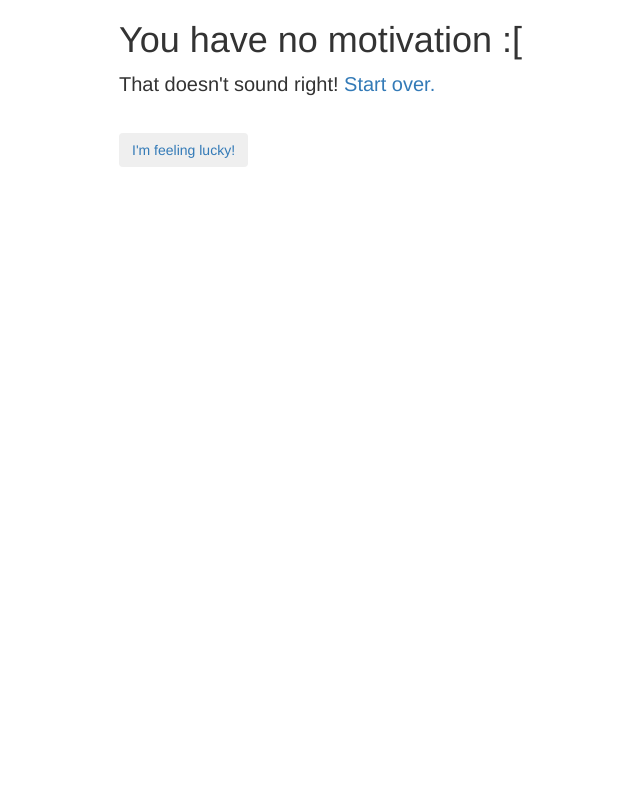
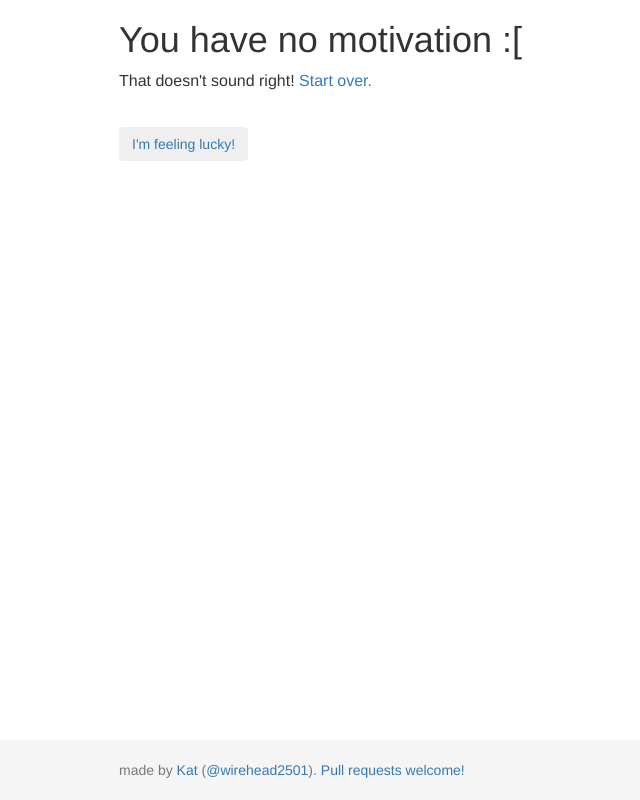
Before and after one commit to codebykat/ulterior, a Flask app: template ulterior/templates/motive.html in a window 1280 px wide. Shown: the whole page, without its empty margins (196-836 px from the left). Run offline with Flask 2, Linux system fonts and the light colour scheme; the template is opened without the code that fills it, so the values that code supplies are empty; some libraries are stand-ins or nearby versions.

Commit message:
added footer

```diff
--- a/ulterior/static/style.css
+++ b/ulterior/static/style.css
@@ -1,11 +1,35 @@
+/* http://getbootstrap.com/examples/sticky-footer/ */
+html,
 body {
-  font-size: 2em;
+  height: 100%;
+  /* The html and body elements cannot have any padding or margin. */
+}
+
+/* Wrapper for page content to push down footer */
+#wrap {
+  font-size: 16px;
+  min-height: 100%;
+  height: auto;
+  /* Negative indent footer by its height */
+  margin: 0 auto -60px;
+  /* Pad bottom by footer height */
+  padding: 0 0 80px;
+}
+
+/* Set the fixed height of the footer here */
+#footer {
+  height: 60px;
+  background-color: #f5f5f5;
 }
 
 .container {
   width: auto;
   max-width: 680px;
   padding: 0 15px;
+}
+
+.container .credit {
+  margin: 20px 0;
 }
 
 .motivation {
--- a/ulterior/templates/base.html
+++ b/ulterior/templates/base.html
@@ -33,8 +33,17 @@
 
 	</div>
 
-	<!-- jQuery (necessary for Bootstrap's JavaScript plugins) -->
-	<script src="https://code.jquery.com/jquery.js"></script>
+	<div id="footer">
+		<div class="container">
+			<p class="text-muted credit">
+				made by <a href="http://github.com/codebykat">Kat</a> (<a href="http://twitter.com/wirehead2501/">@wirehead2501</a>).  <a href="https://github.com/codebykat/ulterior">Pull requests welcome!</a>
+			</p>
 
-	<script src="//netdna.bootstrapcdn.com/bootstrap/3.0.1/js/bootstrap.min.js"></script>
+			<!-- jQuery (necessary for Bootstrap's JavaScript plugins) -->
+			<script src="https://code.jquery.com/jquery.js"></script>
+
+			<script src="//netdna.bootstrapcdn.com/bootstrap/3.0.1/js/bootstrap.min.js"></script>
+
+		</div>
+	</div>
 </body>
```
